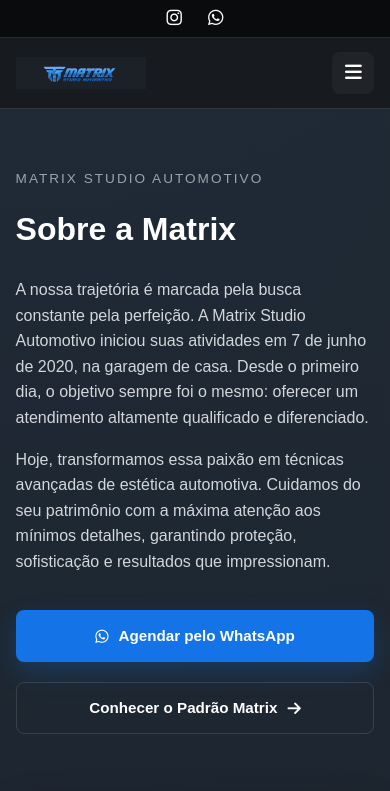
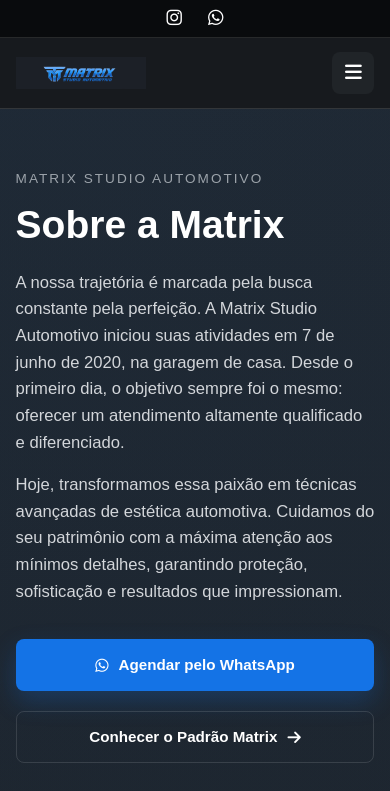
Before and after one commit to FpvMoretti/Matrix-Studio-Automotivo, a plain HTML site: page index.html in a window 390 px wide. Shown: the top 791 px of the page. Drawn offline with Linux system fonts and the light colour scheme.

Commit message:
Update style.css

```diff
--- a/style.css
+++ b/style.css
@@ -170,7 +170,36 @@
   font-size: 1.2rem;
 }
 
-/* Hero */
+/* Nova capa inicial - Sobre a Matrix */
+.about-hero {
+  padding-top: 72px;
+}
+
+.about-hero .about-content {
+  display: grid;
+  grid-template-columns: 0.95fr 1.05fr;
+  gap: 58px;
+  align-items: center;
+}
+
+.about-hero .about-text h2 {
+  font-size: clamp(2.8rem, 5vw, 4.2rem);
+  line-height: 1.08;
+  margin-bottom: 24px;
+}
+
+.about-hero .about-text p {
+  font-size: 1.04rem;
+  color: var(--text-soft);
+  margin-bottom: 16px;
+  max-width: 620px;
+}
+
+.about-hero .hero-actions {
+  margin-top: 34px;
+}
+
+/* Hero antigo, agora Padrão Matrix */
 .hero {
   padding-top: 72px;
 }
@@ -381,7 +410,6 @@
   box-shadow: 0 20px 40px rgba(0, 0, 0, 0.28);
 }
 
-/* Fotos da galeria */
 .gallery-card img {
   width: 100%;
   height: 260px;
@@ -390,14 +418,12 @@
   background: #000;
 }
 
-/* Cards de vídeo no formato vertical */
 .video-gallery-card {
   max-width: 360px;
   width: 100%;
   margin: 0 auto;
 }
 
-/* Vídeos da galeria em formato Reels */
 .gallery-video-frame {
   width: 100%;
   aspect-ratio: 9 / 16;
@@ -468,7 +494,7 @@
   color: var(--text-soft);
 }
 
-/* Sobre */
+/* Sobre padrão */
 .about-content {
   display: grid;
   grid-template-columns: 0.9fr 1.1fr;
@@ -704,7 +730,8 @@
   }
 
   .hero-content,
-  .about-content {
+  .about-content,
+  .about-hero .about-content {
     grid-template-columns: 1fr;
   }
 
@@ -773,14 +800,11 @@
     width: 100%;
     padding: 24px;
     margin-left: 0;
-
     background: rgba(15, 17, 19, 0.98);
     border-bottom: 1px solid var(--border-gray);
-
     flex-direction: column;
     align-items: flex-start;
     gap: 18px;
-
     transform: translateY(-130%);
     opacity: 0;
     pointer-events: none;
@@ -801,12 +825,17 @@
     bottom: -5px;
   }
 
-  .hero {
+  .hero,
+  .about-hero {
     padding-top: 56px;
   }
 
   .hero-content {
     gap: 36px;
+  }
+
+  .about-hero .about-text h2 {
+    font-size: clamp(2.3rem, 10vw, 3.2rem);
   }
 
   .hero-video {
```
